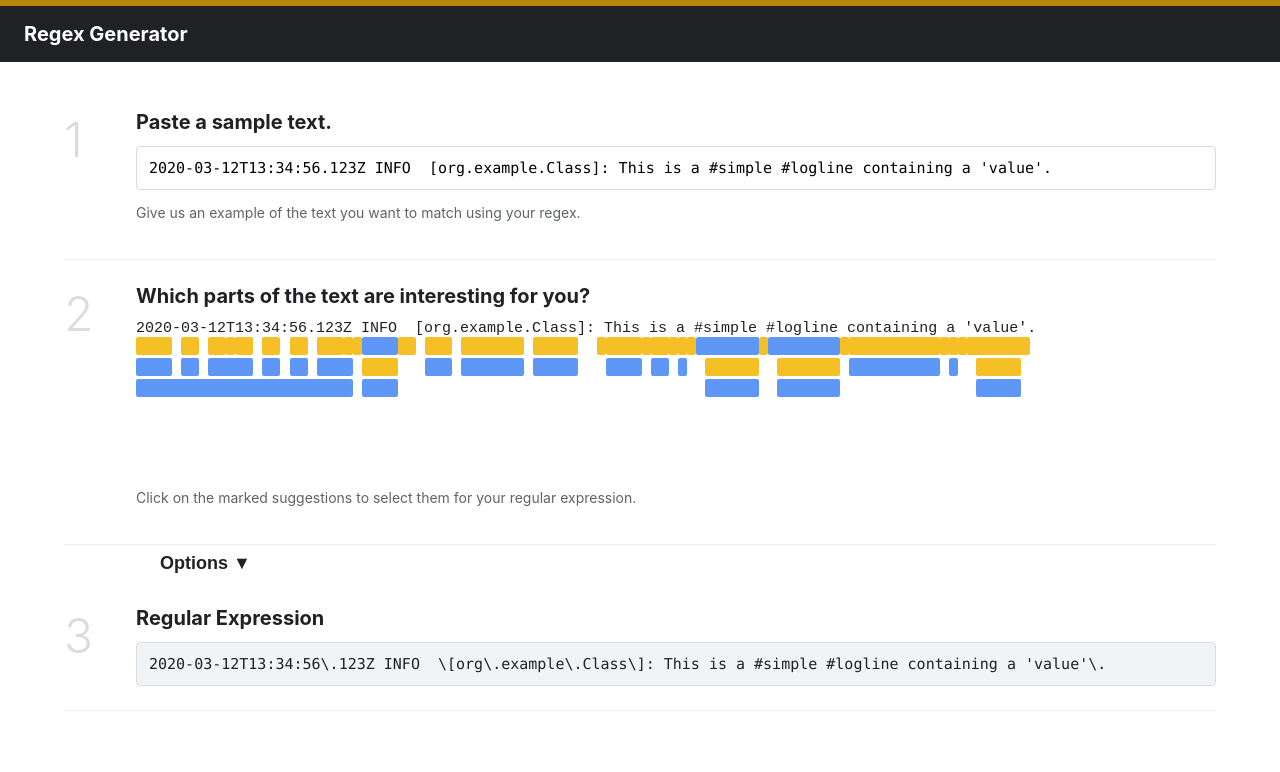
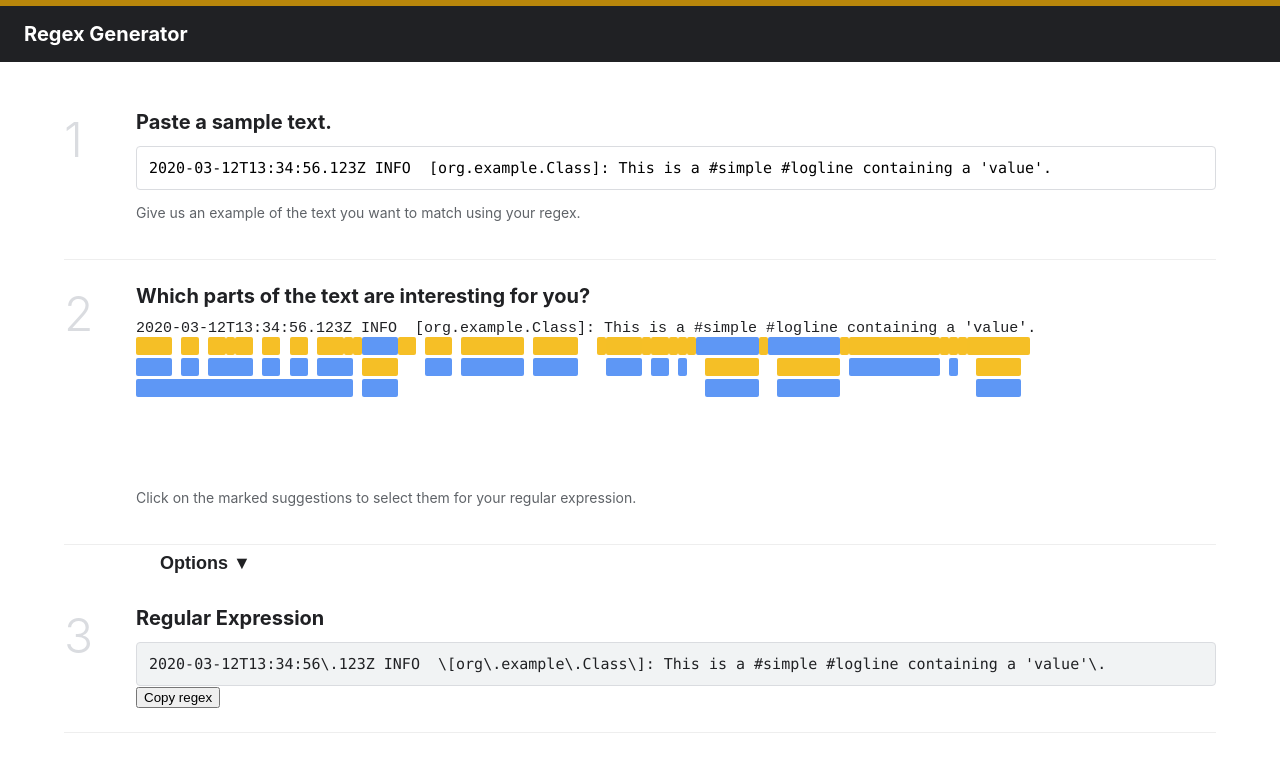
Before and after one commit to helmedeiros/regex-generator, a React app: page / in a window 1280 px wide. Shown: the top 772 px of the page. Built offline with nearby package versions, Linux system fonts and the light colour scheme.

Commit message:
feat: add copy button to regex output

```diff
--- a/src/app/App.tsx
+++ b/src/app/App.tsx
@@ -9,6 +9,7 @@ import { Match } from "../regex/match";
 import { applyOptions, defaultOptions, RegexOptions } from "../regex/options";
 import { buildRegexFromMatches } from "../regex/regexFromMatches";
 import { layoutSuggestions, SuggestionBox } from "../suggestions/layout";
+import { copyText } from "./copyText";
 import { defaultSample } from "./defaultSample";
 import { toggleSelection } from "./selection";
 
@@ -23,10 +24,7 @@ export class App extends React.Component<{}, AppState> {
 
   public render() {
     const boxes = layoutSuggestions(recognize(this.state.sample));
-    const regex = applyOptions(
-      buildRegexFromMatches(this.state.sample, this.state.selected),
-      this.state.options
-    );
+    const regex = this.currentRegex();
     return (
       <div className="app">
         <header className="app-header">
@@ -54,7 +52,7 @@ export class App extends React.Component<{}, AppState> {
             <OptionsPanel options={this.state.options} onChange={this.handleOptions} />
           </div>
           <Step index={3} title="Regular Expression">
-            <RegexOutput regex={regex} />
+            <RegexOutput regex={regex} onCopy={this.handleCopy} />
           </Step>
         </main>
       </div>
@@ -72,4 +70,15 @@ export class App extends React.Component<{}, AppState> {
   private handleOptions = (options: RegexOptions) => {
     this.setState({ options });
   };
+
+  private handleCopy = () => {
+    copyText(this.currentRegex());
+  };
+
+  private currentRegex = (): string => {
+    return applyOptions(
+      buildRegexFromMatches(this.state.sample, this.state.selected),
+      this.state.options
+    );
+  };
 }
--- a/src/components/RegexOutput.tsx
+++ b/src/components/RegexOutput.tsx
@@ -2,12 +2,16 @@ import * as React from "react";
 
 export interface RegexOutputProps {
   regex: string;
+  onCopy: () => void;
 }
 
 export function RegexOutput(props: RegexOutputProps) {
   return (
     <div className="regex-output">
       <pre className="regex-output-value">{props.regex}</pre>
+      <button type="button" className="regex-copy" onClick={props.onCopy}>
+        Copy regex
+      </button>
     </div>
   );
 }
```
Also changed, not shown: 1 other file (tests, documents, lock files or other folders).
